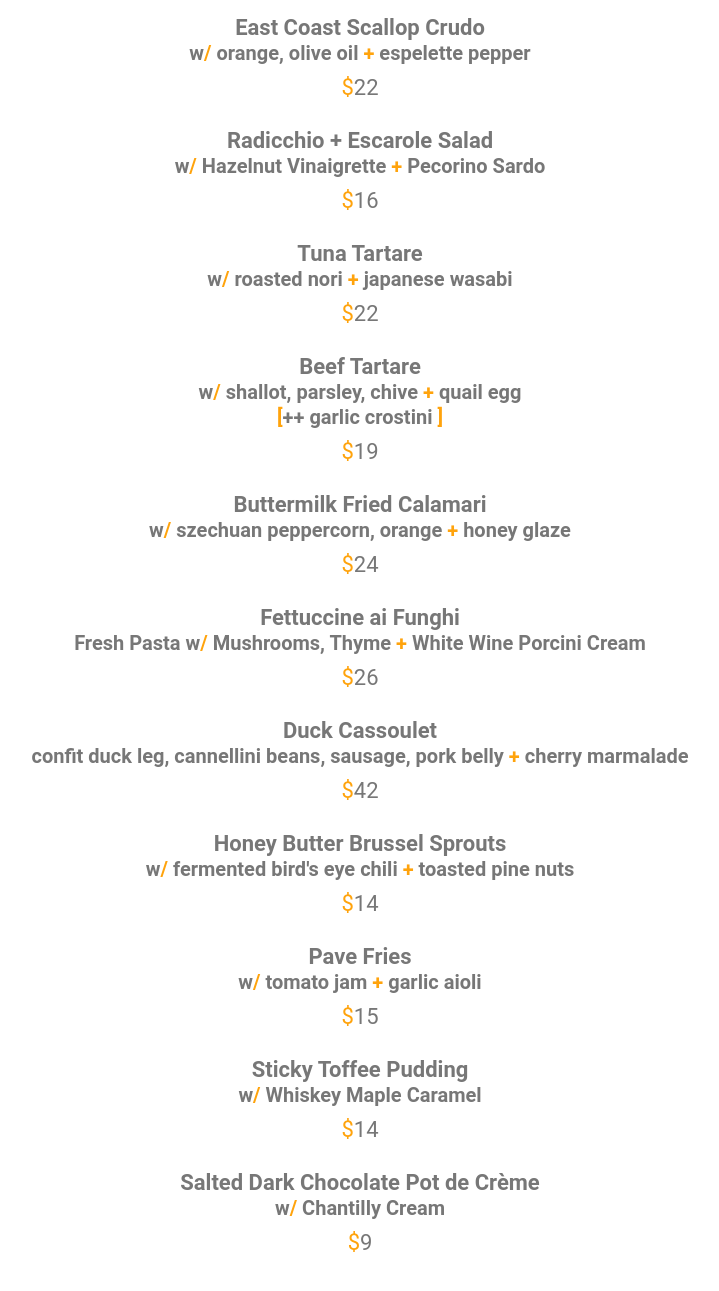
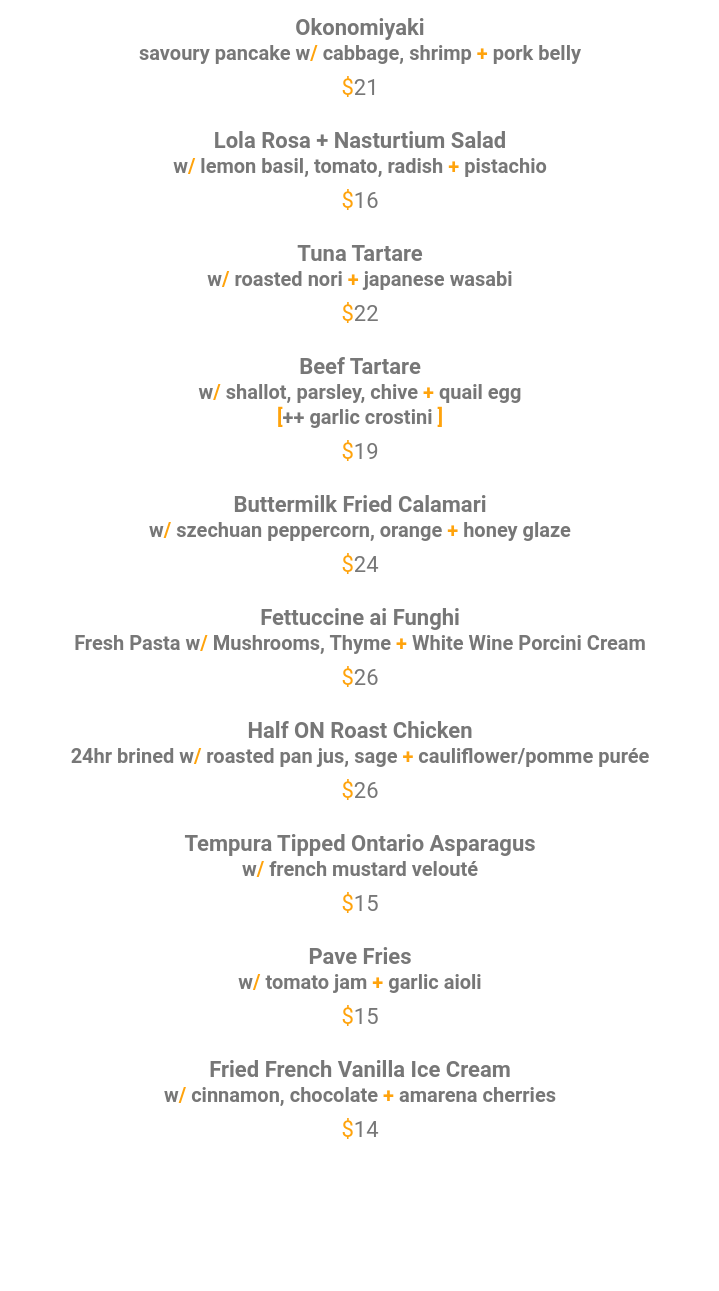
Before and after one commit to littlejerryTO/little-jerry-landing, a website: page menu/index.html in a window 1280 px wide. Shown: the part 513-1804 px from the top of the page, without its empty margins (280-999 px from the left). After the commit the page ends 1756 px from the top, so only its background shows below. Drawn offline with nearby package versions, Linux system fonts and the light colour scheme.

Commit message:
update food menu

```diff
--- a/menu/index.html
+++ b/menu/index.html
@@ -183,19 +183,20 @@
           <h3
             class="heading-secondary heading-secondary--list heading-secondary--item"
           >
-          East Coast Scallop Crudo</span> <br/><small>w<span class="primary-color">/</span> orange, olive oil <br v-if="isMobile" /> <span class="primary-color">+</span> espelette pepper</small>
+          Okonomiyaki</span> <br/><small>savoury pancake <br v-if="isMobile" />w<span class="primary-color">/</span> cabbage, shrimp <span class="primary-color">+</span> pork belly</small>
           </h3>
           <h3
             class="heading-secondary heading-secondary--list heading-secondary--price"
           >
-            <span class="primary-color">$</span>22
+            <span class="primary-color">$</span>21
           </h3>
         </div>
         <div class="menut-item">
           <h3
             class="heading-secondary heading-secondary--list heading-secondary--item"
           >
-          Radicchio + Escarole Salad</span> <br/><small>w<span class="primary-color">/</span> Hazelnut Vinaigrette <span class="primary-color">+</span> Pecorino Sardo</small>
+          Lola Rosa + Nasturtium Salad</span> <br/><small>w<span class="primary-color">/</span> lemon basil, tomato,
+            radish <span class="primary-color">+</span> pistachio </small>
           </h3>
           <h3
             class="heading-secondary heading-secondary--list heading-secondary--price"
@@ -260,28 +261,27 @@
           <h3
             class="heading-secondary heading-secondary--list heading-secondary--item"
           >
-          Duck Cassoulet
-            <br><small>confit duck leg, cannellini beans,<br v-if="isMobile" />
-            sausage, pork belly
-              <br v-if="isMobile" /><span class="primary-color">+</span> cherry marmalade</small>
+          Half ON Roast Chicken
+            <br><small>24hr brined w<span class="primary-color">/</span> roasted pan jus, sage
+              <br v-if="isMobile" /><span class="primary-color">+</span> cauliflower/pomme purée
           </h3>
           <h3
             class="heading-secondary heading-secondary--list heading-secondary--price"
           >
-            <span class="primary-color">$</span>42
+            <span class="primary-color">$</span>26
           </h3>
         </div>
         <div class="menut-item">
           <h3
             class="heading-secondary heading-secondary--list heading-secondary--item"
           >
-          Honey Butter Brussel Sprouts
-            <br><small>w<span class="primary-color">/</span> fermented bird's eye chili <br v-if="isMobile" /><span class="primary-color">+</span> toasted pine nuts</small>
+          Tempura Tipped Ontario Asparagus
+            <br><small>w<span class="primary-color">/</span> french mustard velouté</small>
           </h3>
           <h3
             class="heading-secondary heading-secondary--list heading-secondary--price"
           >
-            <span class="primary-color">$</span>14
+            <span class="primary-color">$</span>15
           </h3>
         </div>
         <div class="menut-item">
@@ -301,9 +301,9 @@
           <h3
             class="heading-secondary heading-secondary--list heading-secondary--item"
           >
-          Sticky Toffee Pudding
+          Fried French Vanilla Ice Cream
           <br/><small>w<span class="primary-color">/</span>
-            Whiskey Maple Caramel
+            cinnamon, chocolate <br v-if="isMobile" /><span class="primary-color">+</span> amarena cherries
           </h3>
           <h3
             class="heading-secondary heading-secondary--list heading-secondary--price"
@@ -312,7 +312,7 @@
           </h3>
         </div>
 
-        <div class="menut-item">
+        <!-- <div class="menut-item">
           <h3
             class="heading-secondary heading-secondary--list heading-secondary--item"
           >
@@ -325,7 +325,7 @@
           >
             <span class="primary-color">$</span>9
           </h3>
-        </div>
+        </div> -->
         <!-- <div class="menut-item">
           <h3
             class="heading-secondary heading-secondary--list heading-secondary--item"
```
